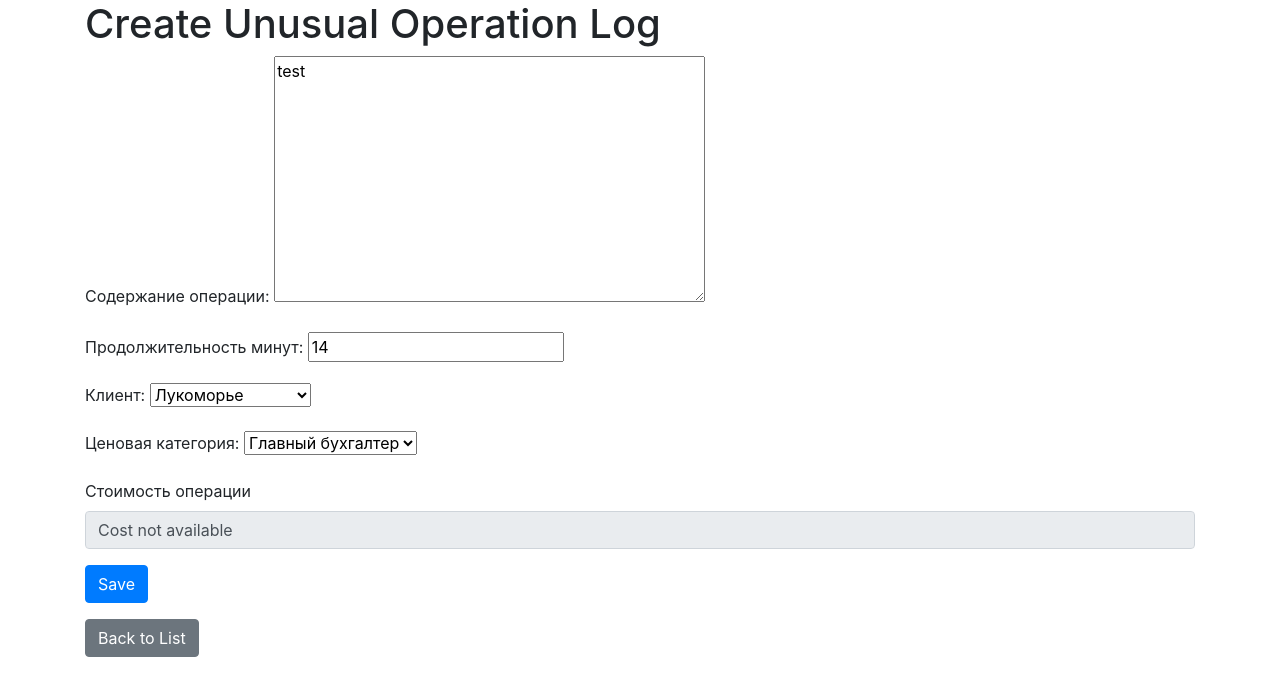
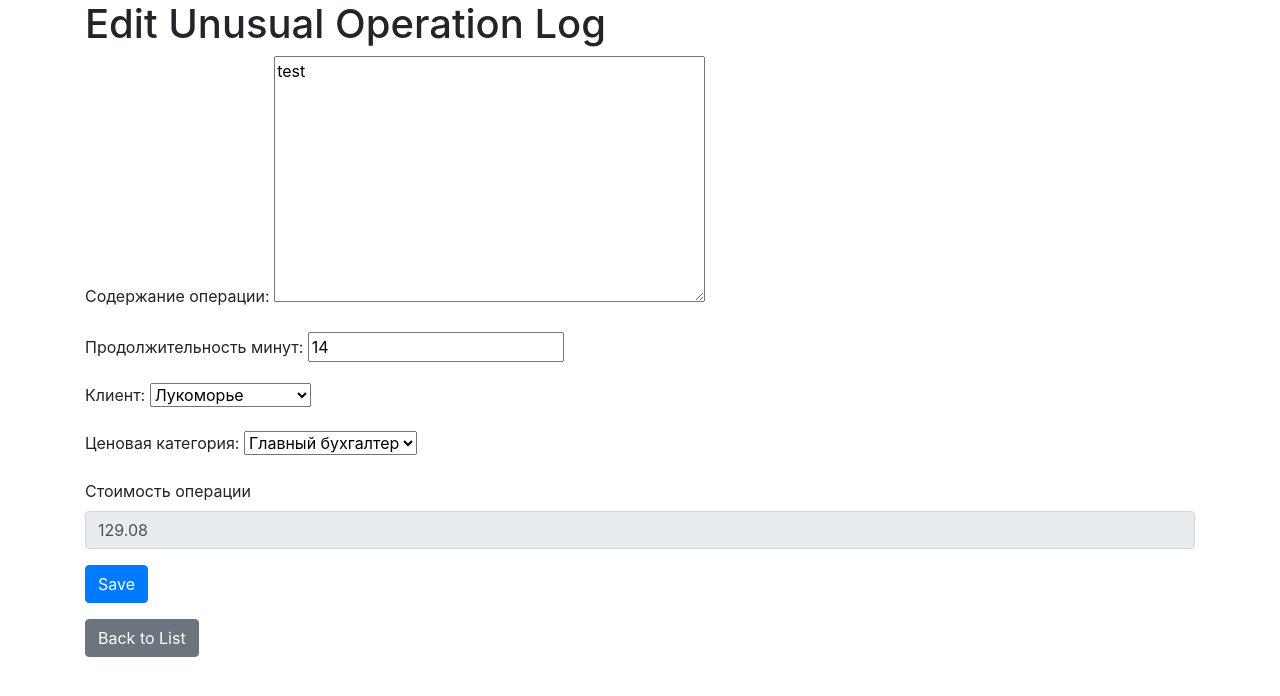
Before and after one commit to Sergey-Pashkov/MB4, a Django app: page /unusual_operation_logs/update/1/ in a window 1280 px wide. Shown: the part 56-752 px from the top of the page. Run offline with Django 5.2, Linux system fonts and the light colour scheme; a user stored in the database is signed in; data comes from the database, SQL or seed files in the repository; both versions use the stored data as it was after the commit; some libraries are stand-ins or nearby versions.

Commit message:
Добавлен расчет стоимости нестандартной  операции на форму для редактировани

```diff
--- a/Home_button/Accounting_button/templates/Accounting_button/unusual_operation_log_form.html
+++ b/Home_button/Accounting_button/templates/Accounting_button/unusual_operation_log_form.html
@@ -1,16 +1,15 @@
-<!-- Accounting_button/templates/Accounting_button/unusual_operation_log_form.html -->
+<!-- templates/Accounting_button/unusual_operation_log_form.html -->
 {% extends "Accounting_button/base.html" %}
-
-{% block title %}Create Unusual Operation Log{% endblock %}
+{% block title %}{{ form.instance.pk|yesno:"Edit Unusual Operation Log,Create Unusual Operation Log" }}{% endblock %}
 
 {% block content %}
-<h1>Create Unusual Operation Log</h1>
+<h1>{{ form.instance.pk|yesno:"Edit Unusual Operation Log,Create Unusual Operation Log" }}</h1>
 <form method="post">
     {% csrf_token %}
     {{ form.as_p }}
     <div class="form-group">
         <label for="operation_cost">Стоимость операции</label>
-        <input type="text" id="operation_cost" class="form-control" readonly>
+        <input type="text" id="operation_cost" class="form-control" readonly value="{{ form.instance.operation_cost }}">
     </div>
     <button type="submit" class="btn btn-primary">Save</button>
 </form>
--- a/Home_button/Accounting_button/views.py
+++ b/Home_button/Accounting_button/views.py
@@ -234,16 +234,33 @@ def create_unusual_operation_log(request):
     })
 
 @login_required
+def unusual_operation_log_delete(request, pk):
+    log = get_object_or_404(UnusualOperationLog, pk=pk)
+    if request.method == 'POST':
+        log.delete()
+        return redirect('unusual_operation_log_list')
+    return render(request, 'Accounting_button/unusual_operation_log_confirm_delete.html', {'log': log})
+
+# views.py
+from django.shortcuts import render, redirect, get_object_or_404
+from django.contrib.auth.decorators import login_required
+from .models import UnusualOperationLog, Constant
+from .forms import UnusualOperationLogForm
+
+@login_required
 def unusual_operation_log_update(request, pk):
     log = get_object_or_404(UnusualOperationLog, pk=pk)
+    chief_accountant_cost = Constant.objects.get(name="Стоимость минуты рабочего времени Главного бухгалтера").value
+    accountant_cost = Constant.objects.get(name="Стоимость минуты рабочего времени бухгалтера").value
+
     if request.method == 'POST':
         form = UnusualOperationLogForm(request.POST, instance=log)
         if form.is_valid():
             log = form.save(commit=False)
             if log.price_category == 'Главный бухгалтер':
-                cost_per_minute = Constant.objects.get(name="Стоимость минуты рабочего времени Главного бухгалтера").value
+                cost_per_minute = chief_accountant_cost
             elif log.price_category == 'Бухгалтер':
-                cost_per_minute = Constant.objects.get(name="Стоимость минуты рабочего времени бухгалтера").value
+                cost_per_minute = accountant_cost
             else:
                 cost_per_minute = 0
             log.operation_cost = cost_per_minute * log.duration_minutes
@@ -251,12 +268,8 @@ def unusual_operation_log_update(request, pk):
             return redirect('unusual_operation_log_list')
     else:
         form = UnusualOperationLogForm(instance=log)
-    return render(request, 'Accounting_button/unusual_operation_log_form.html', {'form': form})
-
-@login_required
-def unusual_operation_log_delete(request, pk):
-    log = get_object_or_404(UnusualOperationLog, pk=pk)
-    if request.method == 'POST':
-        log.delete()
-        return redirect('unusual_operation_log_list')
-    return render(request, 'Accounting_button/unusual_operation_log_confirm_delete.html', {'log': log})
+    return render(request, 'Accounting_button/unusual_operation_log_form.html', {
+        'form': form,
+        'chief_accountant_cost': chief_accountant_cost,
+        'accountant_cost': accountant_cost,
+    })
```
Also changed, not shown: Home_button/db.sqlite3.
